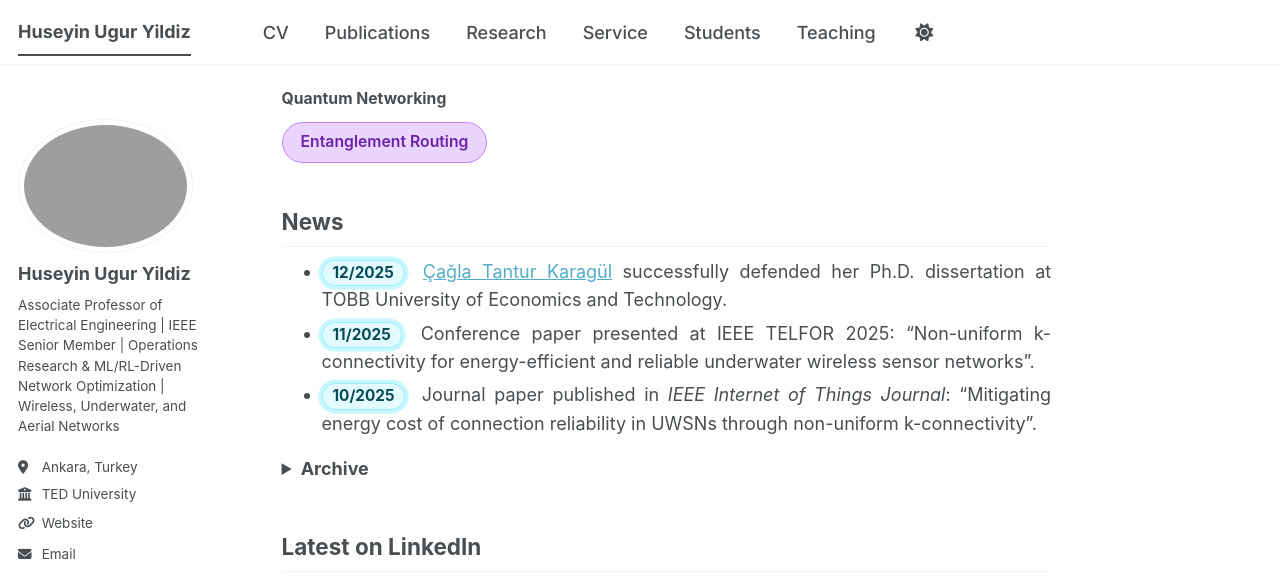
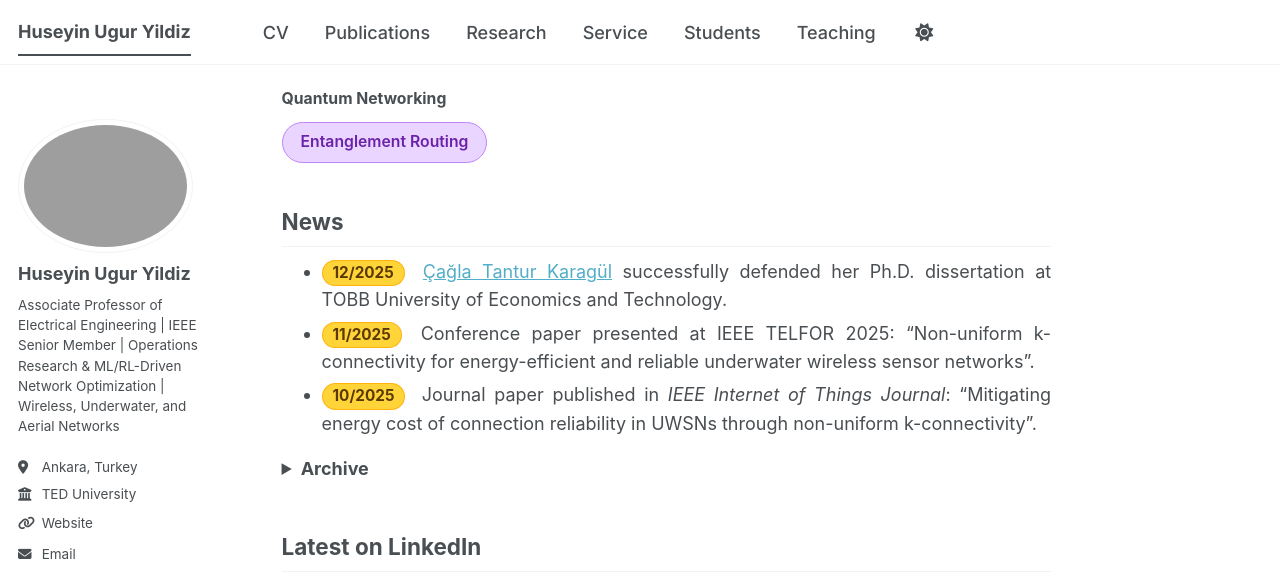
Before and after one commit to huguryildiz/huguryildiz.github.io, a Jekyll site: the page built from index.md, in a window 1280 px wide and 1400 px high, scrolled down 1379 px. Shown: the top 578 px of the window. Built offline with Jekyll 4.4.1, drawn with Linux system fonts in a browser that asks for light colours; some web fonts are replaced; a script bundle is joined from its source files by our own code; library files that are not in the unit come from our copies; a style sheet for code colours, icons or effects is not loaded.

Commit message:
Update custom.css

```diff
--- a/assets/css/custom.css
+++ b/assets/css/custom.css
@@ -77,13 +77,13 @@
 
 .news-badge:hover { filter: brightness(1.08); }
 
-/* Pulse animation */
+/* Pulse animation: gold glow for recent items */
 @keyframes badgePulse {
-  0%   { box-shadow: 0 0 0 0 rgba(99, 231, 255, 0.55); }
-  70%  { box-shadow: 0 0 0 10px rgba(99, 231, 255, 0.00); }
-  100% { box-shadow: 0 0 0 0 rgba(99, 231, 255, 0.00); }
+  0%   { background: rgba(255, 200, 0, 0.90); border-color: rgba(255, 170, 0, 0.90); color: #5a3a00; }
+  50%  { background: rgba(255, 200, 0, 0.25); border-color: rgba(255, 170, 0, 0.25); color: #5a3a00; }
+  100% { background: rgba(255, 200, 0, 0.90); border-color: rgba(255, 170, 0, 0.90); color: #5a3a00; }
 }
-.news-badge.pulse { animation: badgePulse 1.8s ease-out infinite !important; }
+.news-badge.pulse { animation: badgePulse 2s ease-in-out infinite !important; }
 
 @media (prefers-reduced-motion: reduce) {
   .news-badge.pulse { animation: none; }
```
